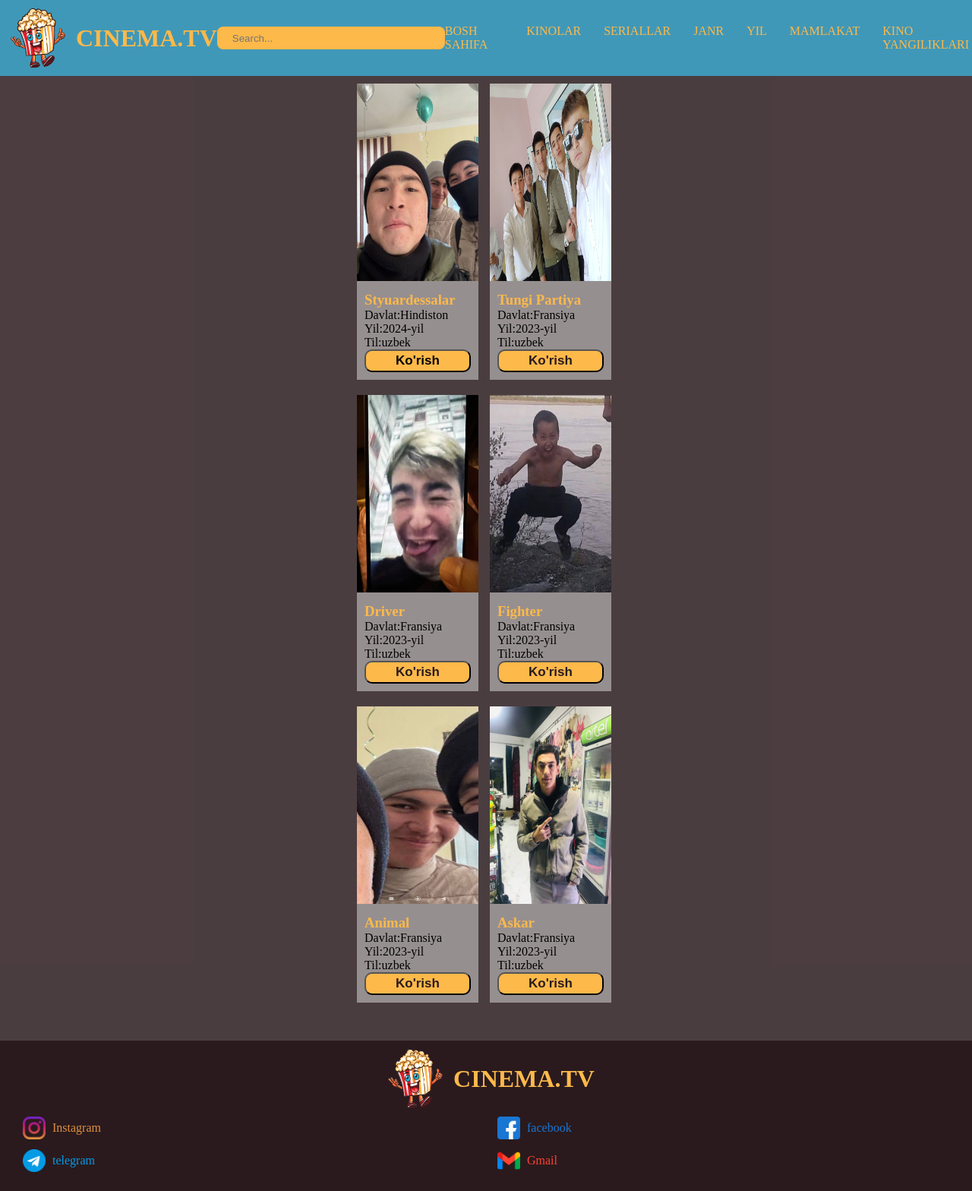
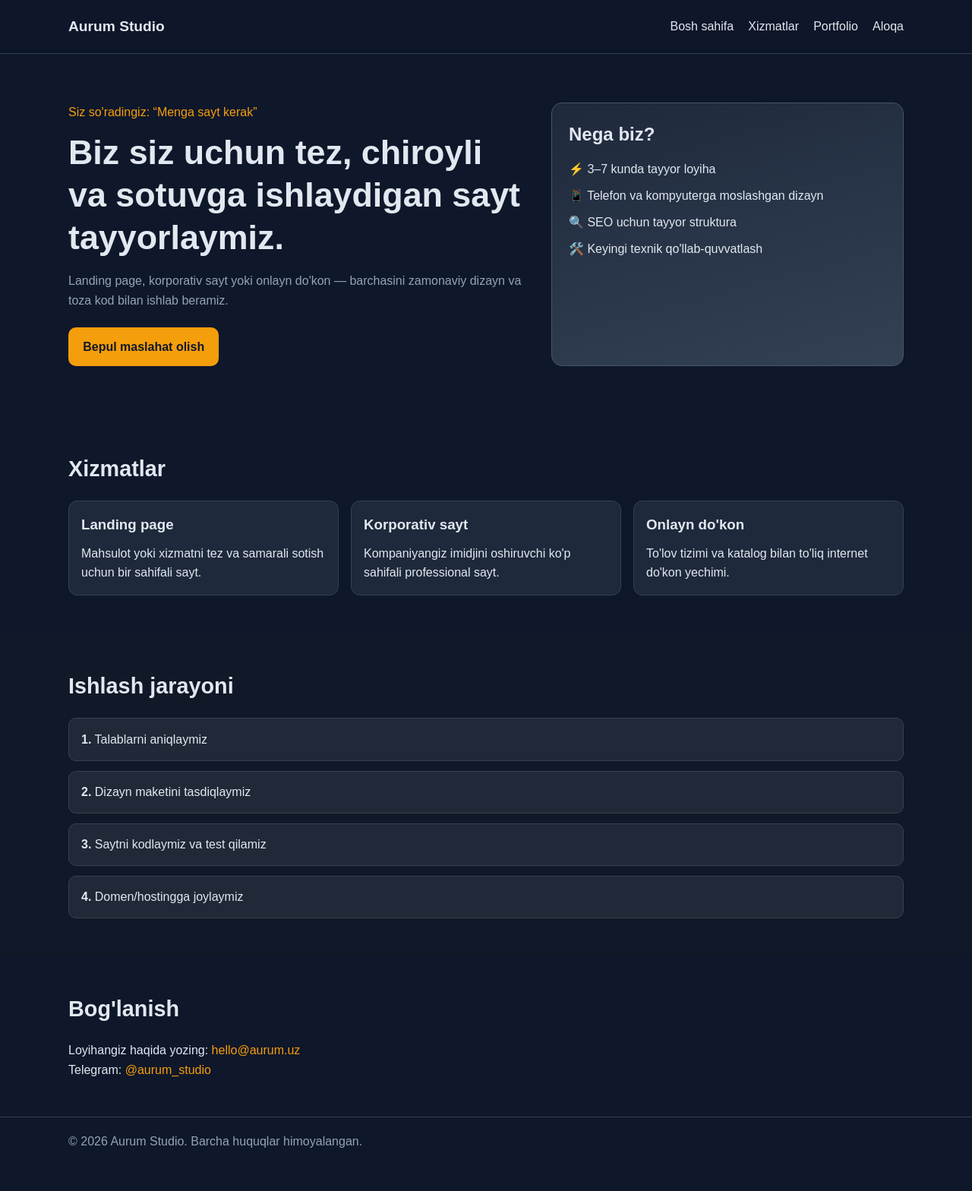
Before and after one commit to kamron-html/aurum_uzbekistan, a website: page index.html in a window 1280 px wide. Shown: the whole page at 76% size. After the commit the page ends 1535 px from the top, so only its background shows below. Drawn offline with Linux system fonts and the light colour scheme.

Commit message:
Create modern Uzbek landing page

```diff
--- a/index.html
+++ b/index.html
@@ -1,132 +1,105 @@
 <!DOCTYPE html>
-<html lang="en">
+<html lang="uz">
   <head>
     <meta charset="UTF-8" />
     <meta name="viewport" content="width=device-width, initial-scale=1.0" />
+    <meta
+      name="description"
+      content="Aurum Studio — biznesingiz uchun zamonaviy va tezkor veb-saytlar yaratamiz."
+    />
+    <title>Aurum Studio | Sizga mos zamonaviy sayt</title>
     <link rel="stylesheet" href="./style.css" />
     <link rel="stylesheet" href="./responsive.css" />
-    <title>cinemaa.tv</title>
-
-    <link rel="shortcut icon" href="./cinema.tv (2).png" type="image/x-icon" />
   </head>
-
   <body>
-    <div class="container">
-      <header>
-        <div class="header">
-          <div class="cinem_png">
-            <img class="sinema_img" src="./cinema.tv (1).svg" alt="img" />
-            <h1 class="img_png_color">CINEMA.TV</h1>
-          </div>
-          <div class="input">
-            <input class="input_serch" type="text" placeholder="Search..." />
-          </div>
-          <div class="a_umumiy">
-            <a class="a_teg" href="#">BOSH SAHIFA</a>
-            <a class="a_teg" href="#">KINOLAR</a>
-            <a class="a_teg" href="#">SERIALLAR</a>
-            <a class="a_teg" href="#">JANR</a>
-            <a class="a_teg" href="#">YIL</a>
-            <a class="a_teg" href="#">MAMLAKAT</a>
-            <a class="a_teg" href="#">KINO YANGILIKLARI</a>
-          </div>
-          <img class="burger_img" src="./burger-bar (3).png" alt="img" />
+    <header class="site-header">
+      <div class="container header-inner">
+        <a class="logo" href="#home">Aurum Studio</a>
+        <button class="menu-toggle" id="menuToggle" aria-label="Menyuni ochish">
+          ☰
+        </button>
+        <nav class="nav" id="mainNav">
+          <a href="#home">Bosh sahifa</a>
+          <a href="#services">Xizmatlar</a>
+          <a href="#portfolio">Portfolio</a>
+          <a href="#contact">Aloqa</a>
+        </nav>
       </div>
     </header>
 
     <main>
-        <div class="img_card">
-          <div class="grid_card_img">
-            <img class="img1" src="./azizbek yetim.jpg" alt="" />
-            <div class="grid_padding">
-              <h3 class="grid_text_color">Styuardessalar</h3>
-              <p>Davlat:Hindiston</p>
-              <p>Yil:2024-yil</p>
-              <p>Til:uzbek</p>
-              <button class="main_button">
-                <a class="btn_a" href="./nev.html">Ko'rish</a>
-              </button>
+      <section class="hero" id="home">
+        <div class="container hero-grid">
+          <div>
+            <p class="tag">Siz so'radingiz: “Menga sayt kerak”</p>
+            <h1>Biz siz uchun tez, chiroyli va sotuvga ishlaydigan sayt tayyorlaymiz.</h1>
+            <p class="lead">
+              Landing page, korporativ sayt yoki onlayn do'kon — barchasini zamonaviy
+              dizayn va toza kod bilan ishlab beramiz.
+            </p>
+            <a class="btn" href="#contact">Bepul maslahat olish</a>
+          </div>
+          <div class="hero-card">
+            <h2>Nega biz?</h2>
+            <ul>
+              <li>⚡ 3–7 kunda tayyor loyiha</li>
+              <li>📱 Telefon va kompyuterga moslashgan dizayn</li>
+              <li>🔍 SEO uchun tayyor strukturа</li>
+              <li>🛠️ Keyingi texnik qo'llab-quvvatlash</li>
+            </ul>
           </div>
         </div>
-          <div class="grid_card_img">
-            <img class="img1" src="./obshi yban.jpg" alt="" />
-            <div class="grid_padding">
-              <h3 class="grid_text_color">Tungi Partiya</h3>
-              <p>Davlat:Fransiya</p>
-              <p>Yil:2023-yil</p>
-              <p>Til:uzbek</p>
-              <button class="main_button">Ko'rish</button>
+      </section>
+
+      <section class="section" id="services">
+        <div class="container">
+          <h2 class="section-title">Xizmatlar</h2>
+          <div class="cards">
+            <article class="card">
+              <h3>Landing page</h3>
+              <p>Mahsulot yoki xizmatni tez va samarali sotish uchun bir sahifali sayt.</p>
+            </article>
+            <article class="card">
+              <h3>Korporativ sayt</h3>
+              <p>Kompaniyangiz imidjini oshiruvchi ko'p sahifali professional sayt.</p>
+            </article>
+            <article class="card">
+              <h3>Onlayn do'kon</h3>
+              <p>To'lov tizimi va katalog bilan to'liq internet do'kon yechimi.</p>
+            </article>
           </div>
         </div>
-          <div class="grid_card_img">
-            <img class="img1" src="./yetim.jpg" alt="" />
+      </section>
 
-            <div class="grid_padding">
-              <h3 class="grid_text_color">Driver</h3>
-              <p>Davlat:Fransiya</p>
-              <p>Yil:2023-yil</p>
-              <p>Til:uzbek</p>
-              <button class="main_button">Ko'rish</button>
+      <section class="section section-dark" id="portfolio">
+        <div class="container">
+          <h2 class="section-title">Ishlash jarayoni</h2>
+          <div class="steps">
+            <div class="step"><strong>1.</strong> Talablarni aniqlaymiz</div>
+            <div class="step"><strong>2.</strong> Dizayn maketini tasdiqlaymiz</div>
+            <div class="step"><strong>3.</strong> Saytni kodlaymiz va test qilamiz</div>
+            <div class="step"><strong>4.</strong> Domen/hostingga joylaymiz</div>
           </div>
         </div>
-          <div class="grid_card_img">
-            <img class="img1" src="./umar.jpg" alt="" />
-            <div class="grid_padding">
-              <h3 class="grid_text_color">Fighter</h3>
-              <p>Davlat:Fransiya</p>
-              <p>Yil:2023-yil</p>
-              <p>Til:uzbek</p>
-              <button class="main_button">Ko'rish</button>
+      </section>
+
+      <section class="section" id="contact">
+        <div class="container contact-box">
+          <h2 class="section-title">Bog'lanish</h2>
+          <p>
+            Loyihangiz haqida yozing: <a href="mailto:hello@aurum.uz">hello@aurum.uz</a>
+          </p>
+          <p>Telegram: <a href="https://t.me" target="_blank" rel="noreferrer">@aurum_studio</a></p>
         </div>
-          </div>
-          <div class="grid_card_img">
-            <img class="img1" src="./diyyi.jpg" alt="" />
-            <div class="grid_padding">
-              <h3 class="grid_text_color">Animal</h3>
-              <p>Davlat:Fransiya</p>
-              <p>Yil:2023-yil</p>
-              <p>Til:uzbek</p>
-              <button class="main_button">Ko'rish</button>
-            </div>
-          </div>
-          <div class="grid_card_img">
-            <img class="img1" src="./azam.jpg" alt="" />
-            <div class="grid_padding">
-              <h3 class="grid_text_color">Askar</h3>
-              <p>Davlat:Fransiya</p>
-              <p>Yil:2023-yil</p>
-              <p>Til:uzbek</p>
-              <button class="main_button">Ko'rish</button>
-            </div>
-          </div>
-        </div>
+      </section>
     </main>
-      <footer>
-        <div class="fotr1">
-          <div class="fotter_img">
-            <img class="sinema_img" src="./cinema.tv (1).svg" alt="img" />
-            <h1 class="img_png_color">CINEMA.TV</h1>
-          </div>
-        </div>
-        <div class="footer">
-          <div class="reklama_bolimi">
-            <img width="30px" height="30px" src="./instagram.png" alt="" />
-            <a class="instagram" href="https://www.instagram.com/">Instagram</a>
-          </div>
-          <div class="reklama_bolimi">
-            <img width="30px" height="30px" src="./facebook.png" alt="" />
-            <a class="facebok" href="#">facebook</a>
-          </div>
-          <div class="reklama_bolimi">
-            <img width="30px" height="30px" src="./telegram.png" alt="" />
-            <a class="telegram" href="https://web.telegram.org/">telegram</a>
-          </div>
-          <div class="reklama_bolimi">
-            <img width="30px" height="30px" src="./gmail.png" alt="" />
-            <a class="gamil" href="#">Gmail</a>
-          </div>
+
+    <footer class="site-footer">
+      <div class="container footer-inner">
+        <p>© <span id="year"></span> Aurum Studio. Barcha huquqlar himoyalangan.</p>
       </div>
     </footer>
-    </div>
+
+    <script src="./script.js"></script>
   </body>
 </html>
--- a/script.js
+++ b/script.js
@@ -0,0 +1,19 @@
+const menuToggle = document.getElementById('menuToggle');
+const mainNav = document.getElementById('mainNav');
+const year = document.getElementById('year');
+
+if (menuToggle && mainNav) {
+  menuToggle.addEventListener('click', () => {
+    mainNav.classList.toggle('open');
+  });
+
+  mainNav.querySelectorAll('a').forEach((link) => {
+    link.addEventListener('click', () => {
+      mainNav.classList.remove('open');
+    });
+  });
+}
+
+if (year) {
+  year.textContent = new Date().getFullYear();
+}
--- a/style.css
+++ b/style.css
@@ -1,178 +1,177 @@
 * {
-    margin: 0;
-    padding: 0;
-    box-sizing: border-box;
-    list-style: none;
+  margin: 0;
+  padding: 0;
+  box-sizing: border-box;
+}
+
+:root {
+  --bg: #0f172a;
+  --surface: #1e293b;
+  --text: #e2e8f0;
+  --muted: #94a3b8;
+  --accent: #f59e0b;
+}
+
+body {
+  font-family: Arial, Helvetica, sans-serif;
+  background: var(--bg);
+  color: var(--text);
+  line-height: 1.6;
 }
 
 .container {
-    max-width: 1540px;
-    margin: auto;
+  width: min(1100px, 92%);
+  margin: 0 auto;
 }
 
-.header {
-    display: flex;
-    align-items: center;
-    justify-content: space-around;
-    background-color: #4098b8;
-    position: fixed;
-    width: 100%;
+.site-header {
+  position: sticky;
+  top: 0;
+  background: rgba(15, 23, 42, 0.95);
+  border-bottom: 1px solid #334155;
+  backdrop-filter: blur(8px);
 }
 
-.cinem_png {
-    display: flex;
-    align-items: center;
-
+.header-inner {
+  display: flex;
+  align-items: center;
+  justify-content: space-between;
+  min-height: 70px;
 }
 
-.img_png_color {
-    color: #fdb94a;
+.logo {
+  color: var(--text);
+  text-decoration: none;
+  font-size: 1.2rem;
+  font-weight: 700;
 }
 
-.sinema_img {
-    width: 100px;
-    height: 100px;
+.nav {
+  display: flex;
+  gap: 1.2rem;
 }
 
-.a_teg {
-    text-decoration: none;
-    color: #fdb94a;
+.nav a {
+  color: var(--text);
+  text-decoration: none;
 }
 
-.a_umumiy {
-    display: flex;
-    gap: 30px;
+.nav a:hover {
+  color: var(--accent);
 }
 
-.input_serch {
-    padding-left: 20px;
-    width: 300px;
-    height: 30px;
-    background-color: #fdb94a;
-    border-radius: 8px;
-    border: none;
+.menu-toggle {
+  display: none;
+  background: none;
+  border: none;
+  color: var(--text);
+  font-size: 1.5rem;
+  cursor: pointer;
 }
 
-.burger_img {
-    width: 35px;
-    height: 35px;
-    display: none;
+.hero {
+  padding: 4rem 0;
 }
 
-.img_card {
-    display: grid;
-    grid-template-columns: repeat(2, 175px);
-    align-items: center;
-    justify-content: center;
-    padding: 110px 0px 30px 10px;
-
+.hero-grid {
+  display: grid;
+  grid-template-columns: 1.3fr 1fr;
+  gap: 2rem;
+  align-items: stretch;
 }
 
-.vidio1 {
-    height: 175px;
+.tag {
+  color: var(--accent);
+  margin-bottom: 0.8rem;
 }
 
-.vidio2 {
-    height: 150 px;
+h1 {
+  font-size: clamp(1.8rem, 4vw, 2.8rem);
+  margin-bottom: 1rem;
+  line-height: 1.25;
 }
 
-main {
-    background-color: #2a1a1dd8;
+.lead {
+  color: var(--muted);
+  margin-bottom: 1.4rem;
 }
 
-.img5 {
-    width: 130px;
-    height: 275px;
+.btn {
+  display: inline-block;
+  padding: 0.8rem 1.2rem;
+  border-radius: 10px;
+  text-decoration: none;
+  background: var(--accent);
+  color: #111827;
+  font-weight: 700;
 }
 
-.img1 {
-    width: 160px;
-    height: 260px;
+.hero-card {
+  background: linear-gradient(165deg, #1e293b, #334155);
+  padding: 1.4rem;
+  border-radius: 14px;
+  border: 1px solid #475569;
 }
 
-.grid_card_img {
-    background-color: rgba(255, 255, 255, 0.42);
-    width: 160px;
-    margin-bottom: 20px;
-
+.hero-card h2 {
+  margin-bottom: 0.8rem;
 }
 
-.grid_text_color {
-    color: #fdb94a;
+.hero-card ul {
+  list-style: none;
+  display: grid;
+  gap: 0.6rem;
 }
 
-.grid_padding {
-    padding: 10px;
+.section {
+  padding: 3rem 0;
 }
-.main_button{
-    width: 140px;
-    height: 30px;
-    background-color: #fdb94a;
-    color: #2a1a1d;
-    border-radius: 10px;
-    font-size: 17px;
-    font-weight: 700;
+
+.section-title {
+  font-size: 1.8rem;
+  margin-bottom: 1.2rem;
 }
-.footer{
-    display: grid;
-    grid-template-columns: repeat(2, 1fr);
-    height:auto;
-    background-color: #2a1a1d;
-    align-items: center;
-    justify-content: center;
-   padding:0px 0px 25px 30px;
-    row-gap: 13px;
+
+.cards {
+  display: grid;
+  grid-template-columns: repeat(3, 1fr);
+  gap: 1rem;
 }
-.fotter_img{
-    display: flex;
-    align-items: center;
-    justify-content: center;
 
+.card {
+  background: var(--surface);
+  border: 1px solid #334155;
+  border-radius: 12px;
+  padding: 1rem;
 }
-.uch_btn{
-    display: flex;
-    justify-content: space-around;
+
+.card h3 {
+  margin-bottom: 0.6rem;
 }
-.reklama_btn{
-    width: 70px;
-    height: 40px;
-    border-radius: 6px;
-    background-color: #fdb94a;
-    font-weight: 700;
-    border: none;
+
+.section-dark {
+  background: #111827;
 }
-.mark{
-    background-color: red;
-    height: 30px;
-    font-size: 23px;
+
+.steps {
+  display: grid;
+  gap: 0.8rem;
 }
-.fotr1{
-    height:auto;
-    background-color: #2a1a1d;
-    align-items: center;
-    justify-content: space-around;
+
+.step {
+  padding: 0.9rem 1rem;
+  background: #1f2937;
+  border: 1px solid #374151;
+  border-radius: 10px;
 }
-.reklama_bolimi{
-    display: flex;
-    align-items: center;
-    gap: 9px;
+
+.contact-box a {
+  color: var(--accent);
+  text-decoration: none;
 }
-.instagram{
-    text-decoration: none;
-    color: #dc8f3f;
+
+.site-footer {
+  border-top: 1px solid #334155;
+  padding: 1.2rem 0;
+  color: var(--muted);
 }
-.facebok{
-    text-decoration: none;
-    color: #1976d2;
-}
-.telegram{
-    text-decoration: none;
-    color: #039be5;
-}
-.gamil{
-    text-decoration: none;
-    color: #ff4131;
-}
-.btn_a{
-    text-decoration: none;
-    color: black;}
```
Also changed, not shown: responsive.css (+24 -67 lines). Lines whose indentation alone changed are shown as unchanged.
